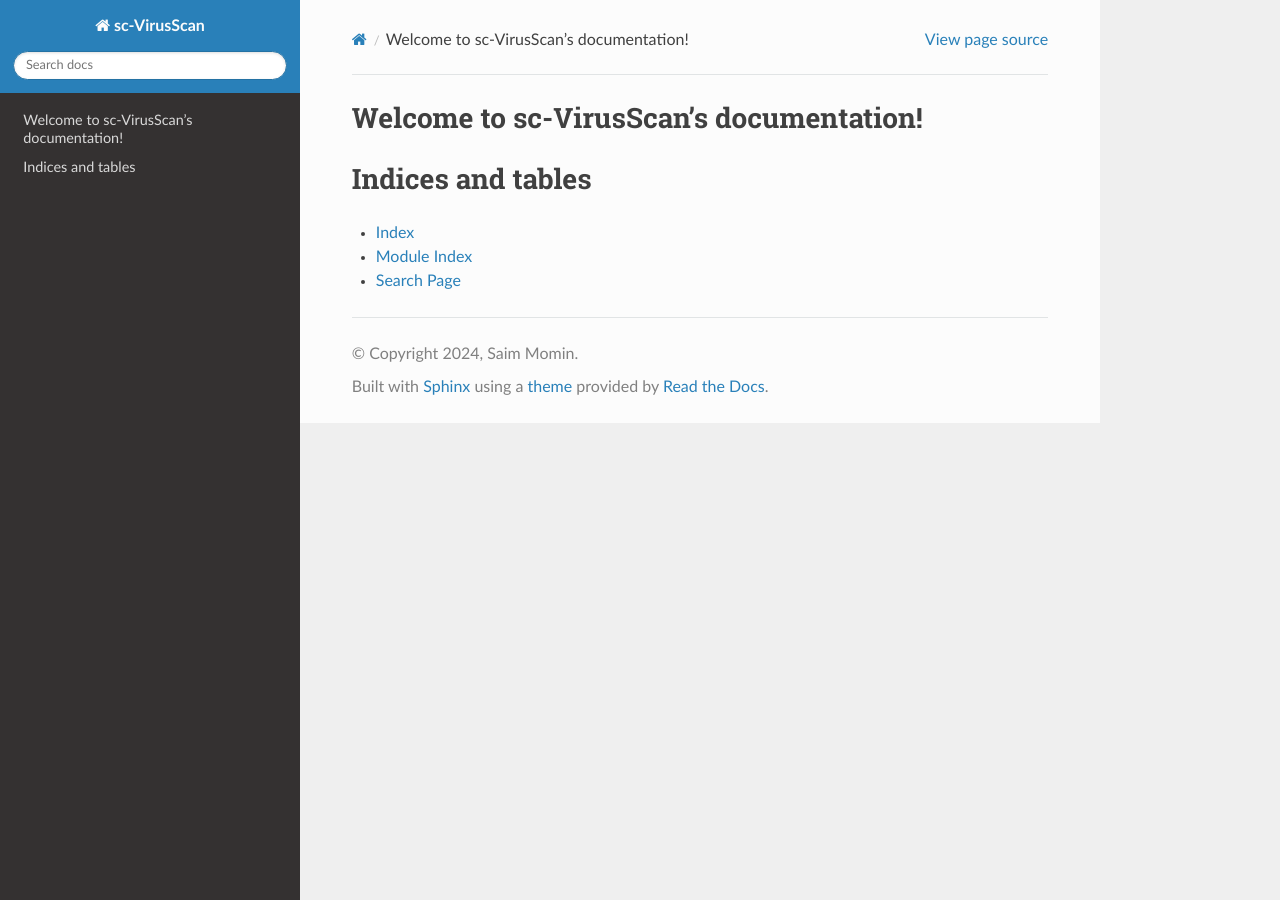
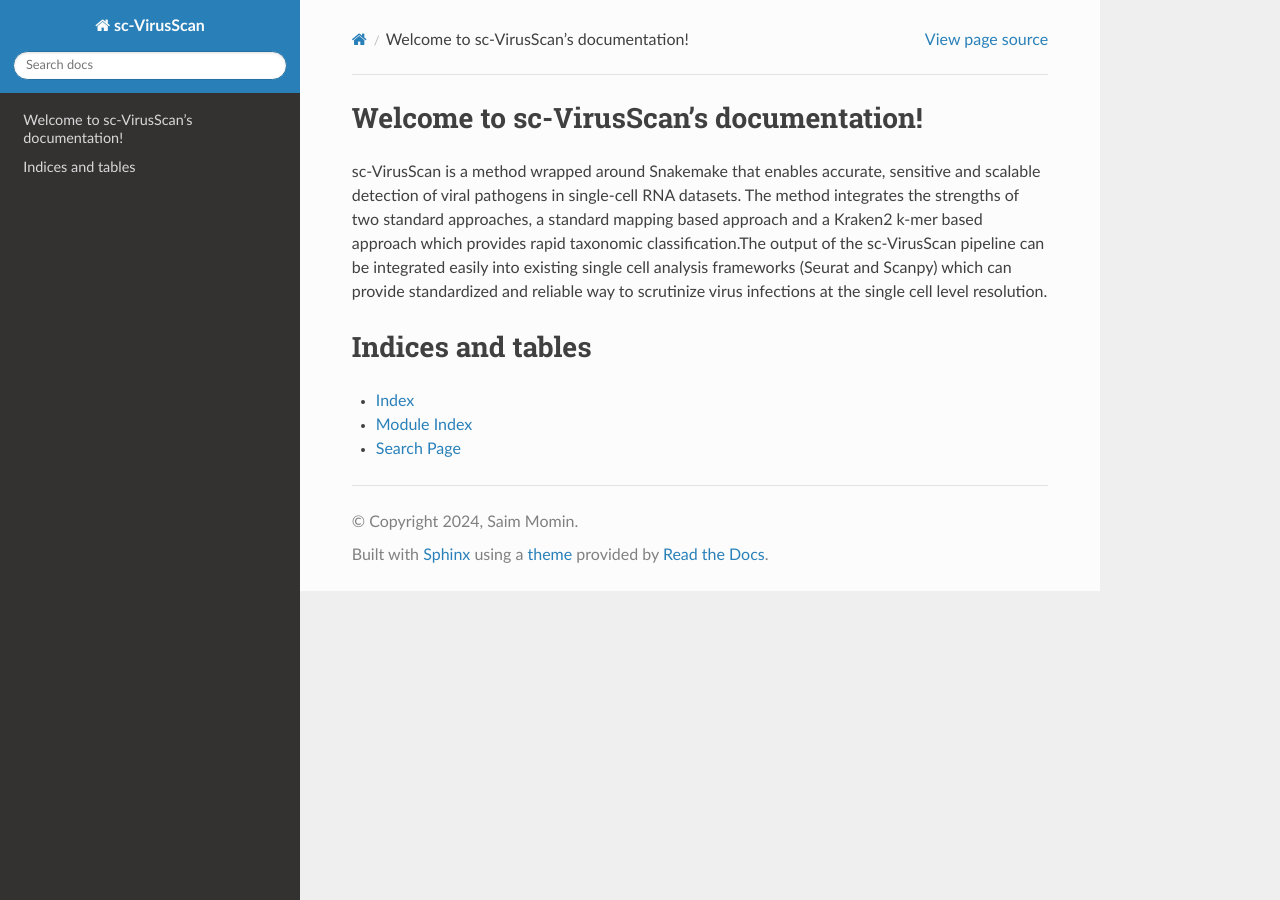
Before and after one commit to maxplanck-ie/sc-VirusScan, a Sphinx documentation site: the page built from docs/index.rst, in a window 1280 px wide. Built offline with Sphinx 7.4.7 and the Read the Docs theme 2.0.0, drawn with Linux system fonts in a browser that asks for light colours.

Commit message:
Test commit

```diff
--- a/docs/index.rst
+++ b/docs/index.rst
@@ -10,6 +10,7 @@ Welcome to sc-VirusScan's documentation!
    :maxdepth: 2
    :caption: Contents:
 
+sc-VirusScan is a method wrapped around Snakemake that enables accurate, sensitive and scalable detection of viral pathogens in single-cell RNA datasets. The method integrates the strengths of two standard approaches, a standard mapping based approach and a Kraken2 k-mer based approach which provides rapid taxonomic classification.The output of the sc-VirusScan pipeline can be integrated easily into existing single cell analysis frameworks (Seurat and Scanpy) which can provide standardized and reliable way to scrutinize virus infections at the single cell level resolution.
 
 
 Indices and tables
```
